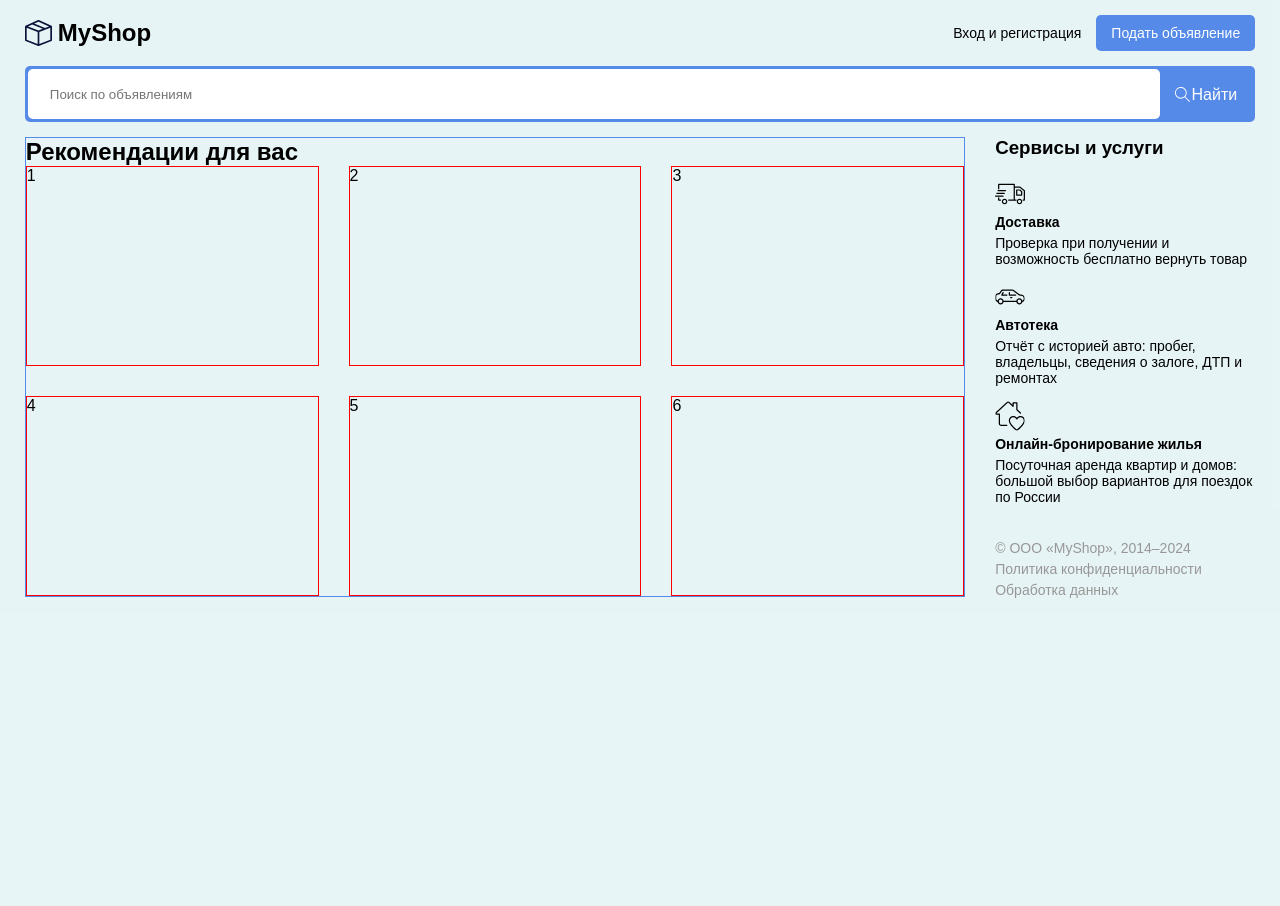
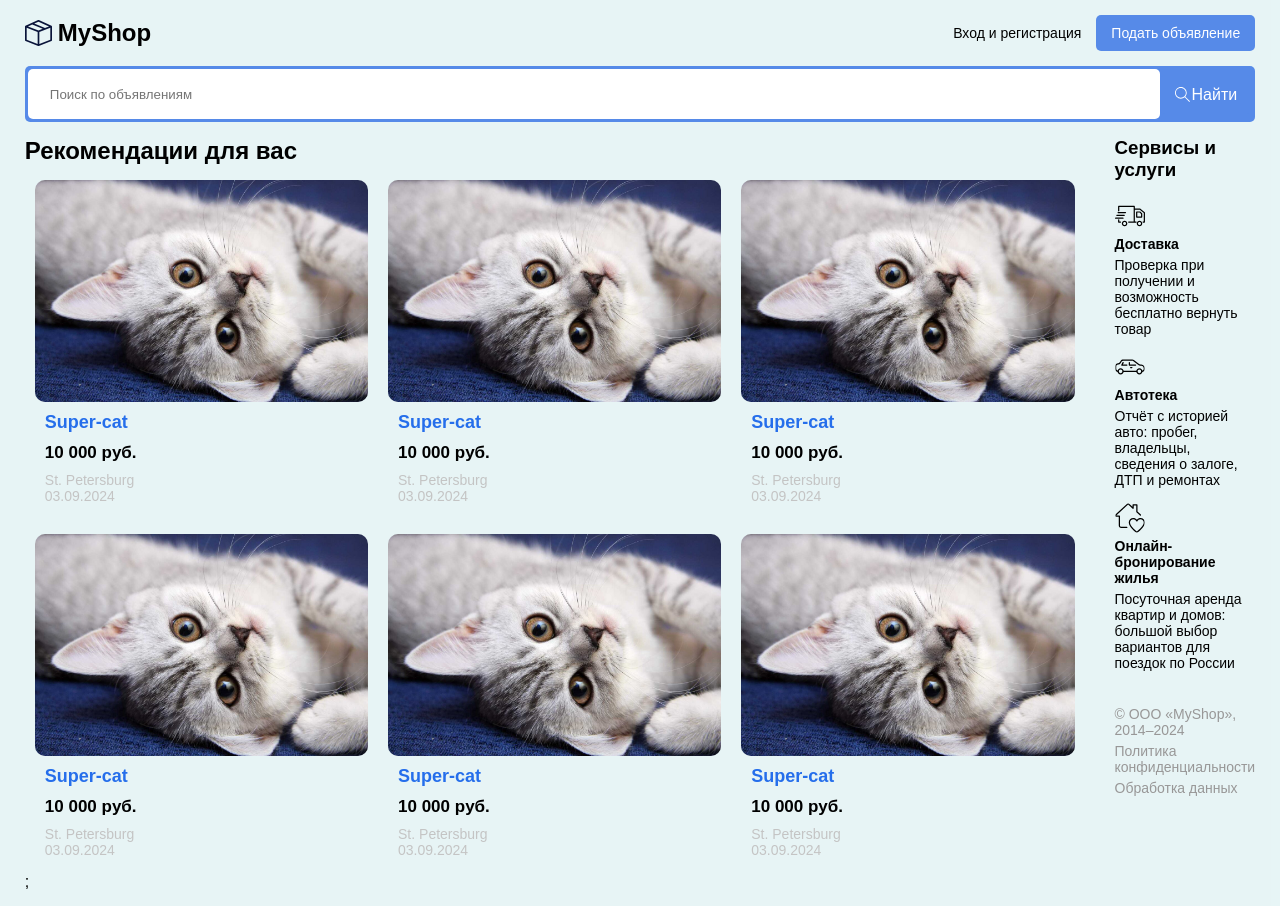
Before and after one commit to Tatyana1204/My-shop-react, a React (Create React App) app: page / in a window 1280 px wide. Before the commit the page ends 800 px from the top, so only its background shows below. Built offline with nearby package versions, Linux system fonts and the light colour scheme.

Commit message:
create cards

```diff
--- a/src/App.css
+++ b/src/App.css
@@ -59,21 +59,8 @@ body{
         width: calc((100% - 30px) / 2);
     }
 }
-@media (max-width: 991px){
-    .container{
-        max-width: 730px;
-    }
-    .content-box{
-        flex-direction: column;
-    }
-    .content-side{
-        width: 100%;
-    }
-    .content-main{
-        width: 100%;
-    }
-}
-@media (max-width: 786px){
+
+@media (max-width: 1240px){
     .container{
         max-width: 100%;
     }
@@ -95,4 +82,13 @@ body{
     .content-main_list-item{
         width: 100%;
     }
+    .content-box{
+        flex-direction: column;
+    }
+    .content-side{
+        width: 100%;
+    }
+    .content-main{
+        width: 100%;
+    }
 }
--- a/src/components/content-wrapper/Content-box.css
+++ b/src/components/content-wrapper/Content-box.css
@@ -9,7 +9,6 @@
 
 .content-main{
     flex-grow: 1;
-    border: 1px solid #568ae8;
 }
 
 /*side*/
--- a/src/components/main/content-list/ContentList.css
+++ b/src/components/main/content-list/ContentList.css
@@ -4,16 +4,45 @@
     flex-direction: row;
     justify-content: space-between;
     align-items: center;
-    row-gap: 30px;
 }
 
 
 .content-main_list-item{
     width: calc((100% - 60px)/3);
-    height: 200px;
-    border: 1px solid red;
+    height: auto;
+    display: flex;
+    justify-content: center;
+    flex-direction: column;
+    margin: 15px 10px;
+    border-radius: 10px;
 }
+.content-main_list-item__img{
+    width: 100%;
+    height: auto;
+    border-radius: 10px;
+}
+.content-main_list-item span{
+    padding-left: 10px;
+}
+.content-main_list-item__price{
+    font-weight: 700;
+    font-size: 17px;
+    line-height: 19px;
+    padding: 10px 0;
+}
+.content-main_list-item__name{
+    padding-top: 10px;
+    color: rgb(37, 110, 235);
+    font-weight: 700;
+    font-size: 18px;
+    line-height: 21px;
+}
+.content-main_list-item__gray-text{
+    color:rgb(196, 196, 196);
+    font-size: 14px;
+    line-height: 16px;
 
+}
 
 @media (max-width: 1240px){
     .container{
--- a/src/components/main/content-list/ContentList.jsx
+++ b/src/components/main/content-list/ContentList.jsx
@@ -3,15 +3,20 @@ import './ContentList.css'
 import ContentListItem from "./list-item/Content-list-item";
 
 const ContentList = () => {
+
+    const cards = [
+        {id: 1, img: '/images/cat.jpeg', name: 'Super-cat', price : '10 000 pуб.' , location:'St. Petersburg', date:'03.09.2024' },
+        {id: 2, img: '/images/cat.jpeg', name: 'Super-cat', price : '10 000 pуб.' , location:'St. Petersburg', date:'03.09.2024' },
+        {id: 3, img: '/images/cat.jpeg', name: 'Super-cat', price : '10 000 pуб.' , location:'St. Petersburg', date:'03.09.2024' },
+        {id: 4, img: '/images/cat.jpeg', name: 'Super-cat', price : '10 000 pуб.' , location:'St. Petersburg', date:'03.09.2024' },
+        {id: 5, img: '/images/cat.jpeg', name: 'Super-cat', price : '10 000 pуб.' , location:'St. Petersburg', date:'03.09.2024' },
+        {id: 6, img: '/images/cat.jpeg', name: 'Super-cat', price : '10 000 pуб.' , location:'St. Petersburg', date:'03.09.2024' },
+   ];
     return (
         <div className="content-main_list">
-            <ContentListItem name={'1'}/>
-            <ContentListItem name={'2'}/>
-            <ContentListItem name={'3'}/>
-            <ContentListItem name={'4'}/>
-            <ContentListItem name={'5'}/>
-            <ContentListItem name={'6'}/>
-
+            {cards.map((item, index) =>
+            <ContentListItem props={item}  key={item.id} />
+            )};
         </div>
     );
 };
--- a/src/components/main/content-list/list-item/Content-list-item.jsx
+++ b/src/components/main/content-list/list-item/Content-list-item.jsx
@@ -3,7 +3,11 @@ import React from 'react';
 const ContentListItem = ({name, props}) => {
     return (
         <div className="content-main_list-item">
-            {name}
+            <img className="content-main_list-item__img" src={props.img} alt={name}/>
+            <span className='content-main_list-item__name'>{props.name}</span>
+            <span className='content-main_list-item__price'>{props.price}</span>
+            <span className='content-main_list-item__gray-text'>{props.location}</span>
+            <span className='content-main_list-item__gray-text'>{props.date}</span>
         </div>
     );
 };
```
Also changed, not shown: public/images/cat.jpeg (added).
